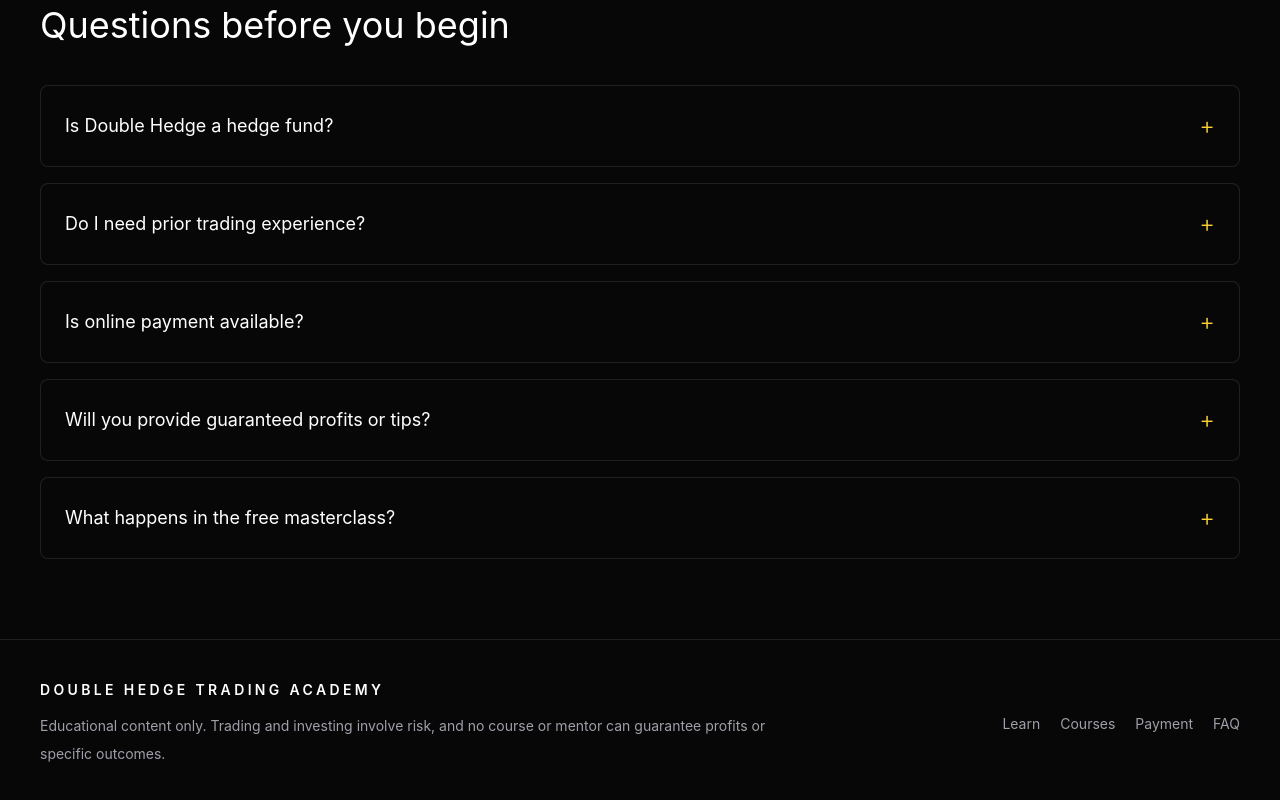
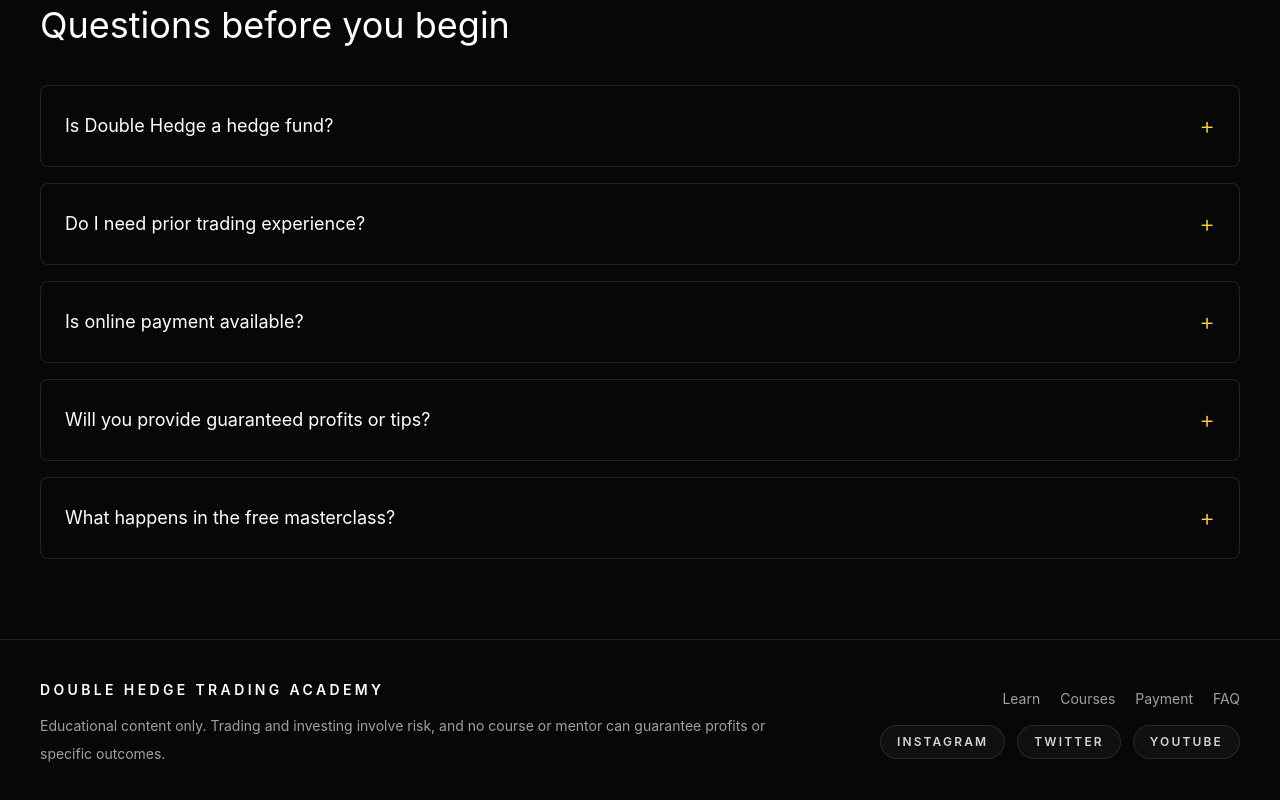
Before and after one commit to doublehedged-cmyk/doublehedged, a Next.js app: page / in a window 1280 px wide. Shown: the part 5060-5860 px from the top of the page. Built offline with nearby package versions, Linux system fonts and the light colour scheme.

Commit message:
Website update: Add social media link. Insta, Twitter and YouTube

```diff
--- a/app/page.tsx
+++ b/app/page.tsx
@@ -69,6 +69,21 @@
     subtitle: "Move into defined-risk options planning",
     detail:
       "Includes options foundations, strategy selection, Greeks, expiry behavior, and practical setup planning.",
+  },
+];
+
+const socialLinks = [
+  {
+    name: "Instagram",
+    href: "https://www.instagram.com/",
+  },
+  {
+    name: "Twitter",
+    href: "https://twitter.com/",
+  },
+  {
+    name: "YouTube",
+    href: "https://www.youtube.com/",
   },
 ];
 
@@ -496,6 +511,7 @@
               no course or mentor can guarantee profits or specific outcomes.
             </p>
           </div>
+          <div className="grid gap-4 md:justify-items-end">
             <div className="flex flex-wrap gap-5">
               <a className="transition hover:text-amber-200" href="#learn">
                 Learn
@@ -510,6 +526,20 @@
                 FAQ
               </a>
             </div>
+            <div className="flex flex-wrap gap-3">
+              {socialLinks.map((social) => (
+                <a
+                  key={social.name}
+                  href={social.href}
+                  target="_blank"
+                  rel="noreferrer"
+                  className="rounded-full border border-white/10 bg-white/[0.04] px-4 py-2 text-xs font-semibold uppercase tracking-[0.18em] text-zinc-300 transition hover:border-amber-200/50 hover:text-amber-200"
+                >
+                  {social.name}
+                </a>
+              ))}
+            </div>
+          </div>
         </div>
       </footer>
     </main>
```
Lines whose indentation alone changed are shown as unchanged.
